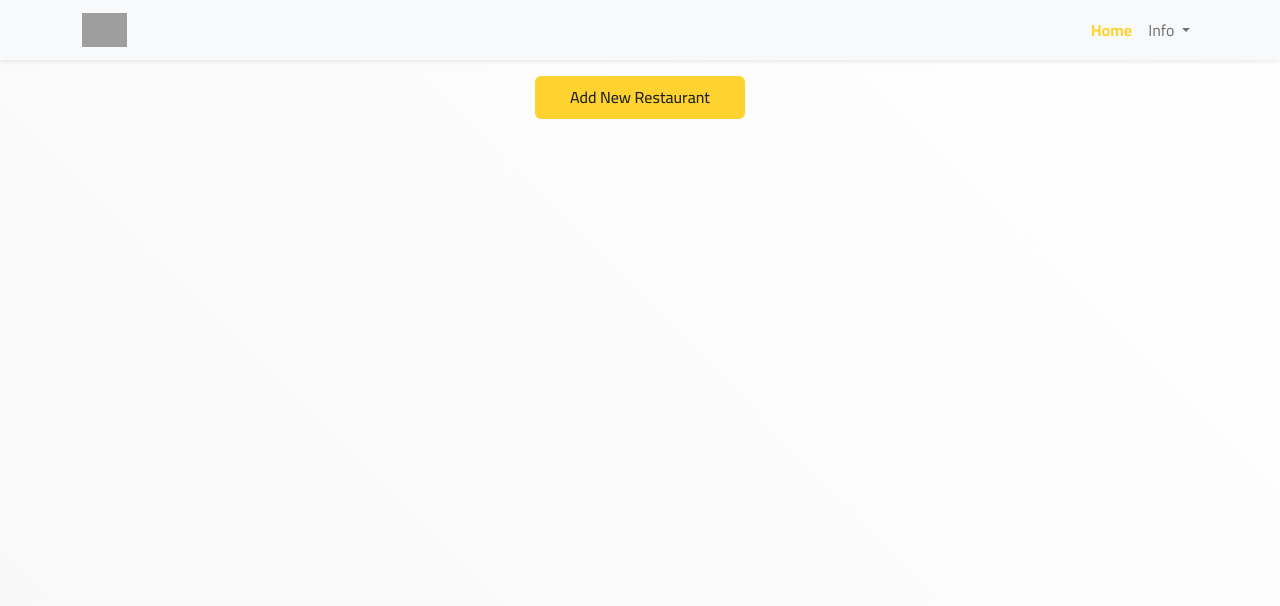
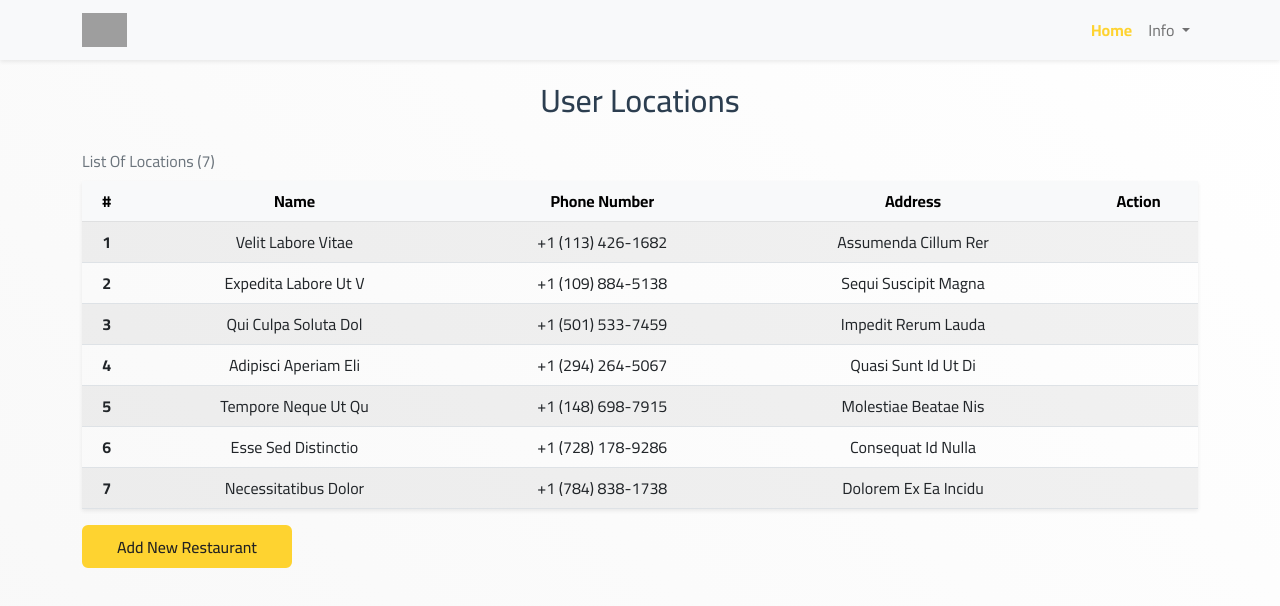
Before and after one commit to Anwar-Barakat/Vue-AN-Resturant, a Vue app: page / in a window 1280 px wide. Shown: the top 606 px of the page. Built offline with nearby package versions, Linux system fonts and the light colour scheme; data requests are answered from the project's data file; sample sign-in values are in the browser's storage; grey boxes are pictures that could not be loaded.

Commit message:
display user location in home page

```diff
--- a/src/DB/db.json
+++ b/src/DB/db.json
@@ -28,6 +28,34 @@
             "address": "Impedit rerum lauda",
             "userId": 1,
             "id": 3
+        },
+        {
+            "title": "Adipisci aperiam eli",
+            "phone": "+1 (294) 264-5067",
+            "address": "Quasi sunt id ut di",
+            "userId": 1,
+            "id": 4
+        },
+        {
+            "title": "Tempore neque ut qu",
+            "phone": "+1 (148) 698-7915",
+            "address": "Molestiae beatae nis",
+            "userId": 1,
+            "id": 5
+        },
+        {
+            "title": "Esse sed distinctio",
+            "phone": "+1 (728) 178-9286",
+            "address": "Consequat Id nulla",
+            "userId": 1,
+            "id": 6
+        },
+        {
+            "title": "Necessitatibus dolor",
+            "phone": "+1 (784) 838-1738",
+            "address": "Dolorem ex ea incidu",
+            "userId": 1,
+            "id": 7
         }
     ]
 }
--- a/src/components/Locations/AddNewLocation.vue
+++ b/src/components/Locations/AddNewLocation.vue
@@ -1,8 +1,7 @@
 <template>
-    <div class="container">
     <button
         type="button"
-            class="btn btn-primary"
+        class="btn btn-primary d-block"
         data-bs-toggle="modal"
         data-bs-target="#exampleModal"
     >
@@ -34,7 +33,7 @@
                         <div
                             class="alert alert-success alert-dismissible fade show mb-3"
                             role="alert"
-                                v-if="showMessage"
+                            v-if="successMessage"
                         >
                             <button
                                 type="button"
@@ -42,7 +41,7 @@
                                 data-bs-dismiss="alert"
                                 aria-label="Close"
                             ></button>
-                                {{ showMessage }}
+                            {{ successMessage }}
                         </div>
                         <div class="form-group mb-3 text-start">
                             <label for="title">Title</label>
@@ -113,7 +112,6 @@
             </div>
         </div>
     </div>
-    </div>
 </template>
 
 <script>
@@ -146,7 +144,7 @@ export default {
     data() {
         return {
             userId: "",
-            showMessage: "",
+            successMessage: "",
         };
     },
     mounted() {
@@ -168,8 +166,19 @@ export default {
                     }
                 );
                 if (result.status == 201) {
-                    this.showMessage =
+                    this.successMessage =
                         "Restaurant Location Has Added Successfully";
+                    setTimeout(() => {
+                        (this.state.title = ""),
+                            (this.state.phone = ""),
+                            (this.state.address = ""),
+                            (this.userId = ""),
+                            (this.successMessage = ""),
+                            (this.v$.title.$errors[0].$message = "");
+                        this.v$.address.$errors[0].$message = "";
+                        this.v$.phone.$errors[0].$message = "";
+                    }, 2000);
+                    this.redirectTo({ link: "home" });
                 } else {
                     this.redirectTo({ link: "home" });
                 }
--- /dev/null
+++ b/src/components/Locations/UserLocations.vue
@@ -0,0 +1,41 @@
+<template>
+    <h1 class="text-center">User Locations</h1>
+    <table
+        class="table table-striped table-hover caption-top shadow-sm responsive"
+        v-if="locations.length > 0"
+    >
+        <caption>
+            List of Locations ({{
+                locations.length
+            }})
+        </caption>
+        <thead class="table-light">
+            <tr>
+                <th scope="col">#</th>
+                <th scope="col">Name</th>
+                <th scope="col">Phone Number</th>
+                <th scope="col">Address</th>
+                <th scope="col">Action</th>
+            </tr>
+        </thead>
+        <tbody>
+            <tr v-for="(location, index) in locations" :key="index">
+                <th scope="row">{{ location.id }}</th>
+                <td>{{ location.title }}</td>
+                <td>{{ location.phone }}</td>
+                <td>{{ location.address }}</td>
+                <td></td>
+            </tr>
+        </tbody>
+    </table>
+    <div class="alert alert-warning" v-else>No Locations Added</div>
+</template>
+
+<script>
+export default {
+    name: "UserLocations",
+    props: ["locations"],
+};
+</script>
+
+<style></style>
--- a/src/views/HomeView.vue
+++ b/src/views/HomeView.vue
@@ -1,22 +1,39 @@
 <template>
     <NavigationBar />
-    <AddNewLocation />
+    <div class="container">
+        <UserLocations :locations="this.listOfLocations" />
+        <AddNewLocation />
+    </div>
 </template>
 
 <script>
 import { mapActions } from "vuex";
 import NavigationBar from "@/components/Navbar/Navbar.vue";
 import AddNewLocation from "@/components/Locations/AddNewLocation.vue";
+import UserLocations from "@/components/Locations/UserLocations.vue";
+import axios from "axios";
 export default {
     name: "HomeView",
     data() {
         return {
             name: "",
+            userId: "",
+            listOfLocations: [],
         };
     },
-    mounted() {
+    async mounted() {
         let user = localStorage.getItem("user-info");
         if (!user) this.redirectTo({ link: "register" });
+        else {
+            this.userId = JSON.parse(user).id;
+            let result = await axios.get(
+                `http://localhost:3000/locations?userId=${this.userId}`
+            );
+            if (result.status == 200) {
+                console.log(result.data);
+                this.listOfLocations = result.data;
+            }
+        }
     },
     methods: {
         ...mapActions(["redirectTo"]),
@@ -24,6 +41,7 @@ export default {
     components: {
         NavigationBar,
         AddNewLocation,
+        UserLocations,
     },
 };
 </script>
```
Lines whose indentation alone changed are shown as unchanged.
